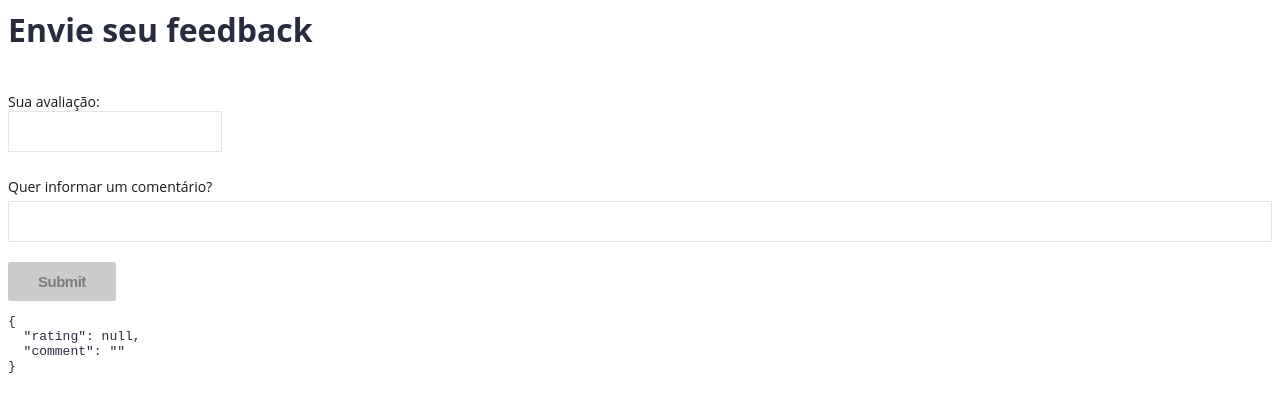
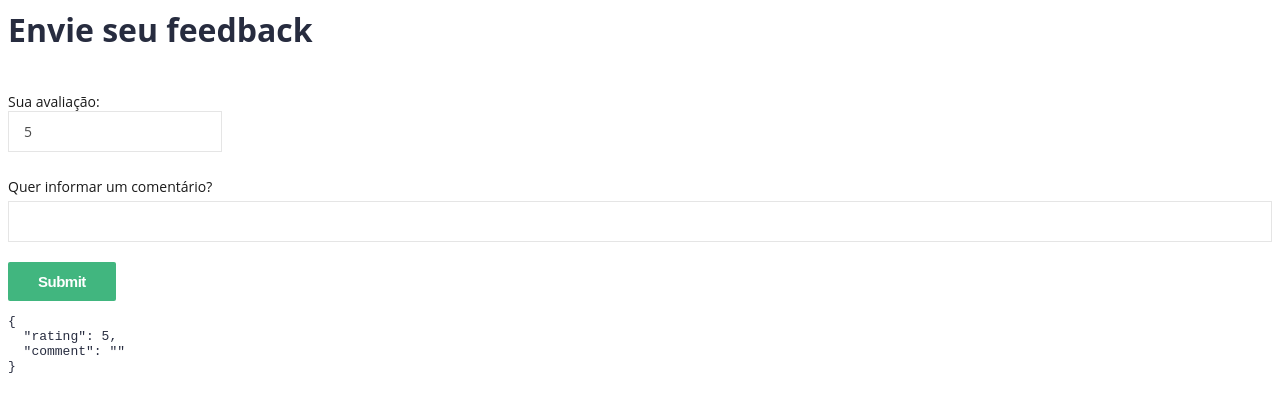
Before and after one commit to pedroping/Control-Value-Acessos, an Angular app: page / in a window 1280 px wide. Shown: the top 412 px of the page. Built offline with nearby package versions, Linux system fonts and the light colour scheme.

Commit message:
2 files modified

```diff
--- a/src/main.ts
+++ b/src/main.ts
@@ -37,7 +37,7 @@ import { StarRatingComponent } from './star-rating/star-rating.component';
 export class App {
   form = new FormGroup({
     rating: new FormControl(
-      { value: null, disabled: false },
+      { value: 5, disabled: false },
       Validators.required
     ),
     comment: new FormControl(''),
--- a/src/star-rating/star-rating.component.ts
+++ b/src/star-rating/star-rating.component.ts
@@ -66,6 +66,7 @@ export class StarRatingComponent implements ControlValueAccessor, OnInit {
 
   writeValue(value: number) {
     this.value = value;
+    this.control.setValue(value, {emitEvent: false})
   }
 
   registerOnChange(fn: (stars: number) => void) {
```
